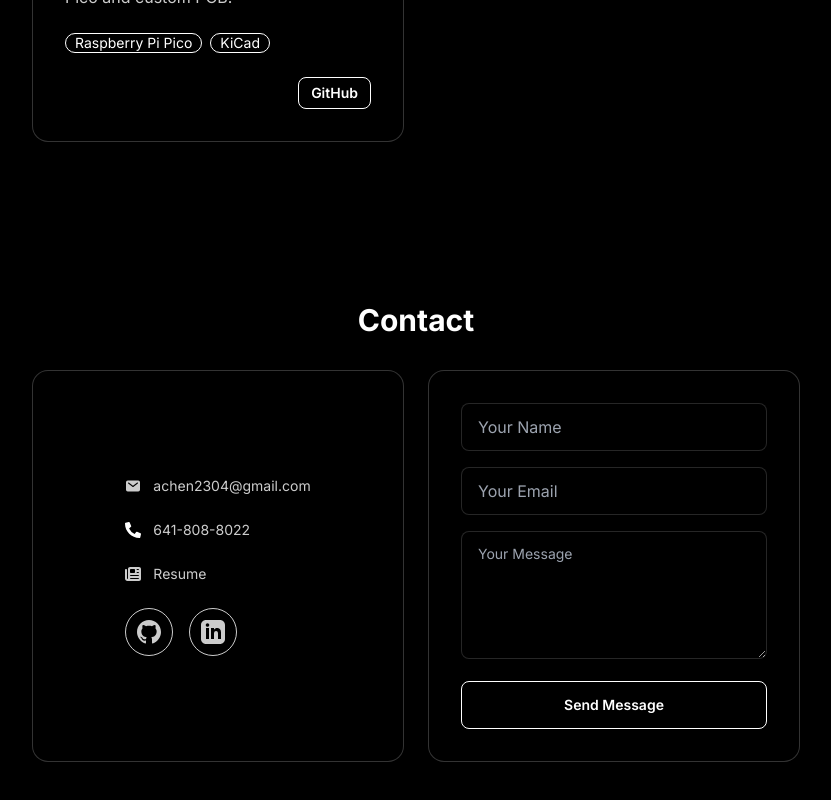
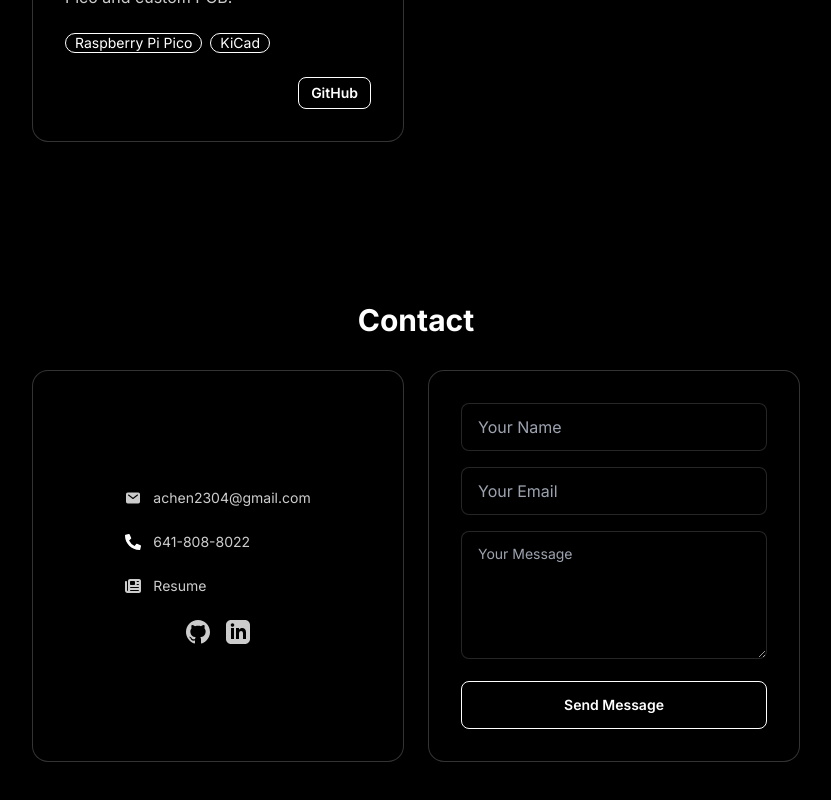
Before and after one commit to achen2304/portfolioV2, a React (Vite) app: page / in a window 1280 px wide. Shown: the part 3428-4228 px from the top of the page, without its empty margins (224-1055 px from the left). Built offline with nearby package versions, Linux system fonts and the light colour scheme.

Commit message:
fix: added reference to old port site and changed size of contact icons

```diff
--- a/src/components/Contact.jsx
+++ b/src/components/Contact.jsx
@@ -97,12 +97,12 @@ export const Contact = () => {
                   </a>
                 </div>
 
-                <div className="flex space-x-4">
+                <div className="flex space-x-4 justify-center">
                   <a
                     href="https://github.com/achen2304"
                     target="_blank"
                     rel="noopener noreferrer"
-                    className="btn btn-circle btn-outline text-primary/80 hover:bg-primary hover:border-primary"
+                    className="flex items-center space-x-3 text-primary/80 hover:text-primary transition-colors"
                   >
                     <svg
                       xmlns="http://www.w3.org/2000/svg"
@@ -117,7 +117,7 @@ export const Contact = () => {
                     href="https://linkedin.com/in/achen2304"
                     target="_blank"
                     rel="noopener noreferrer"
-                    className="btn btn-circle btn-outline text-primary/80 hover:bg-primary hover:border-primary"
+                    className="flex items-center space-x-3 text-primary/80 hover:text-primary transition-colors"
                   >
                     <svg
                       xmlns="http://www.w3.org/2000/svg"
--- a/src/components/Projects.jsx
+++ b/src/components/Projects.jsx
@@ -23,7 +23,7 @@ export const Projects = () => {
         'My First Portfolio Website using React and NodeMailer for a basic backend. Built with Tailwind CSS and Framer Motion. ',
       tech: ['React', 'Node.js', 'Express'],
       image: 'portfolio_v1.png',
-      link: '#',
+      link: 'https://portfolio-website-v1-flame.vercel.app/',
       github: 'https://github.com/achen2304/portfolio-website',
     },
     {
```
